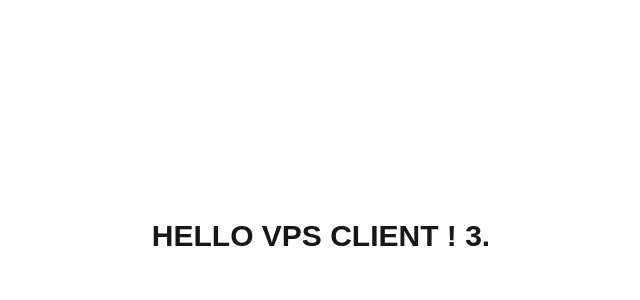
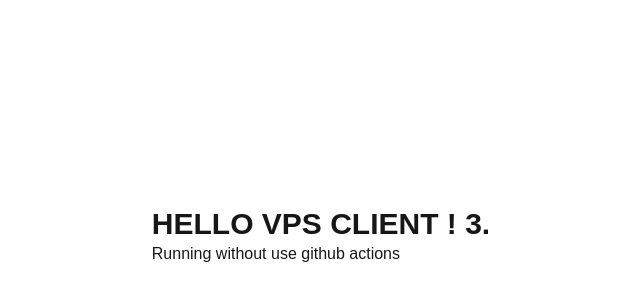
Before and after one commit to guicoelhodev/frontend-vps, a Next.js app: page / in a window 1280 px wide. Shown: the part 164-464 px from the top of the page, without its empty margins (319-959 px from the left). Built offline with nearby package versions, Linux system fonts and the light colour scheme.

Commit message:
feat: change title to test rebuild 4

```diff
--- a/app/page.tsx
+++ b/app/page.tsx
@@ -1,7 +1,8 @@
 export default function Home() {
-	return (
-		<div className="grid w-screen h-screen place-content-center">
-			<h1 className="font-semibold text-3xl">HELLO VPS CLIENT ! 3.</h1>
-		</div>
-	);
+  return (
+    <div className="grid w-screen h-screen place-content-center">
+      <h1 className="font-semibold text-3xl">HELLO VPS CLIENT ! 3.</h1>
+      <p>Running without use github actions</p>
+    </div>
+  );
 }
```
